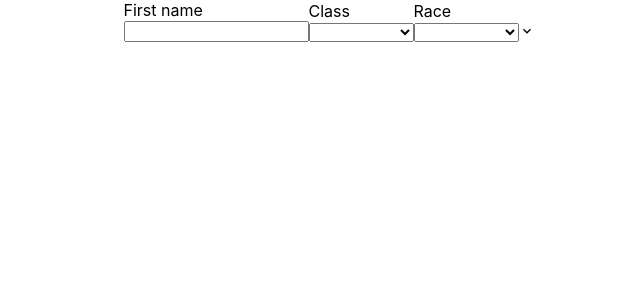
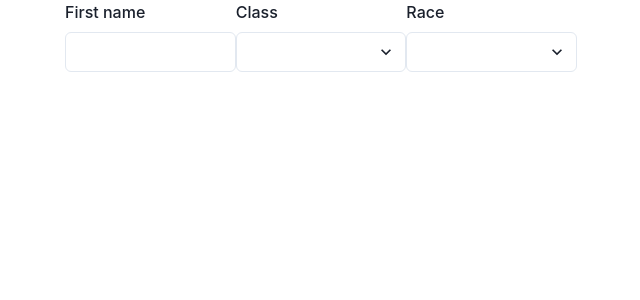
Before and after one commit to francozanini/armory, a React (Vite) app in the folder armory-web-client/: page / in a window 1280 px wide. Shown: the top 300 px of the page, without its empty margins (319-959 px from the left). Built offline with nearby package versions, Linux system fonts and the light colour scheme.

Commit message:
chakra provider

```diff
--- a/armory-web-client/src/main.tsx
+++ b/armory-web-client/src/main.tsx
@@ -1,10 +1,13 @@
+import {ChakraProvider} from '@chakra-ui/react'
 import React from 'react'
 import ReactDOM from 'react-dom/client'
 import App from './App'
 import './index.css'
 
 ReactDOM.createRoot(document.getElementById('root')!).render(
-  <React.StrictMode>
-    <App />
-  </React.StrictMode>
+    <React.StrictMode>
+        <ChakraProvider>
+            <App/>
+        </ChakraProvider>
+    </React.StrictMode>,
 )
```
